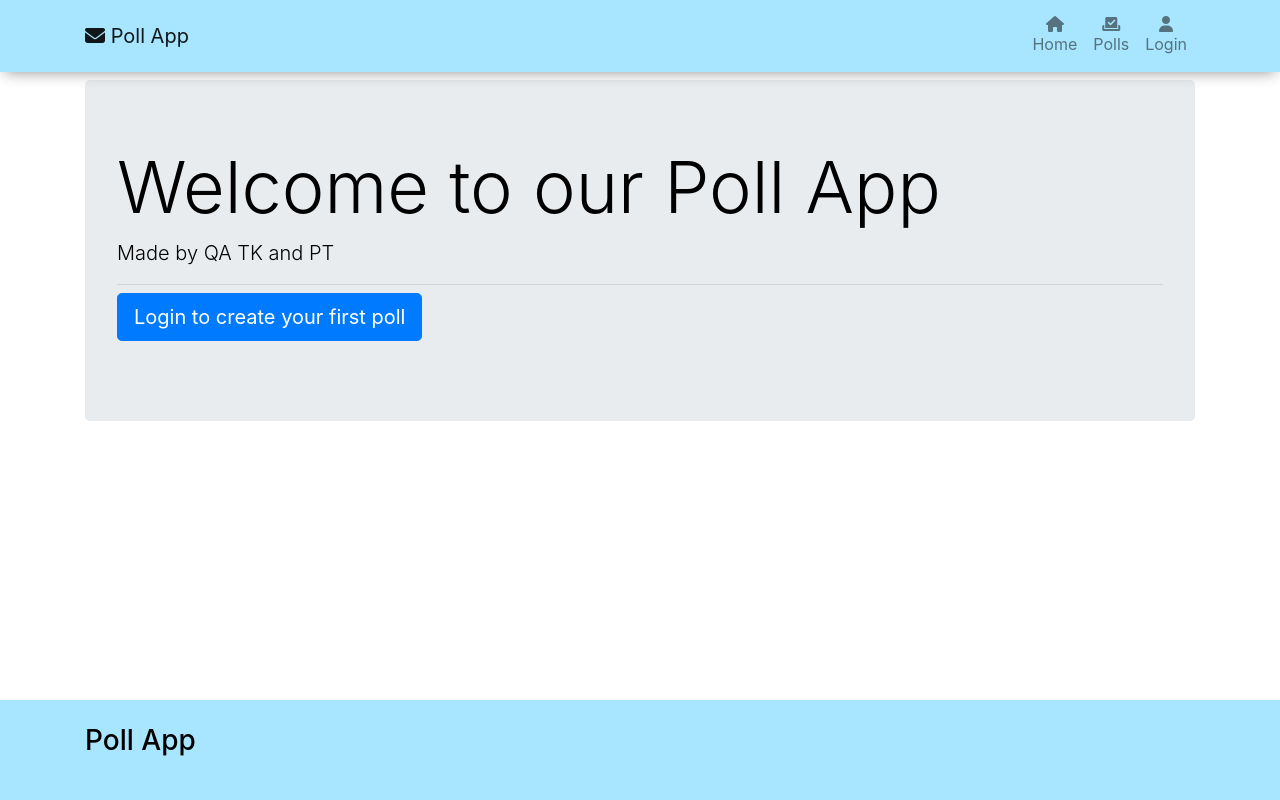
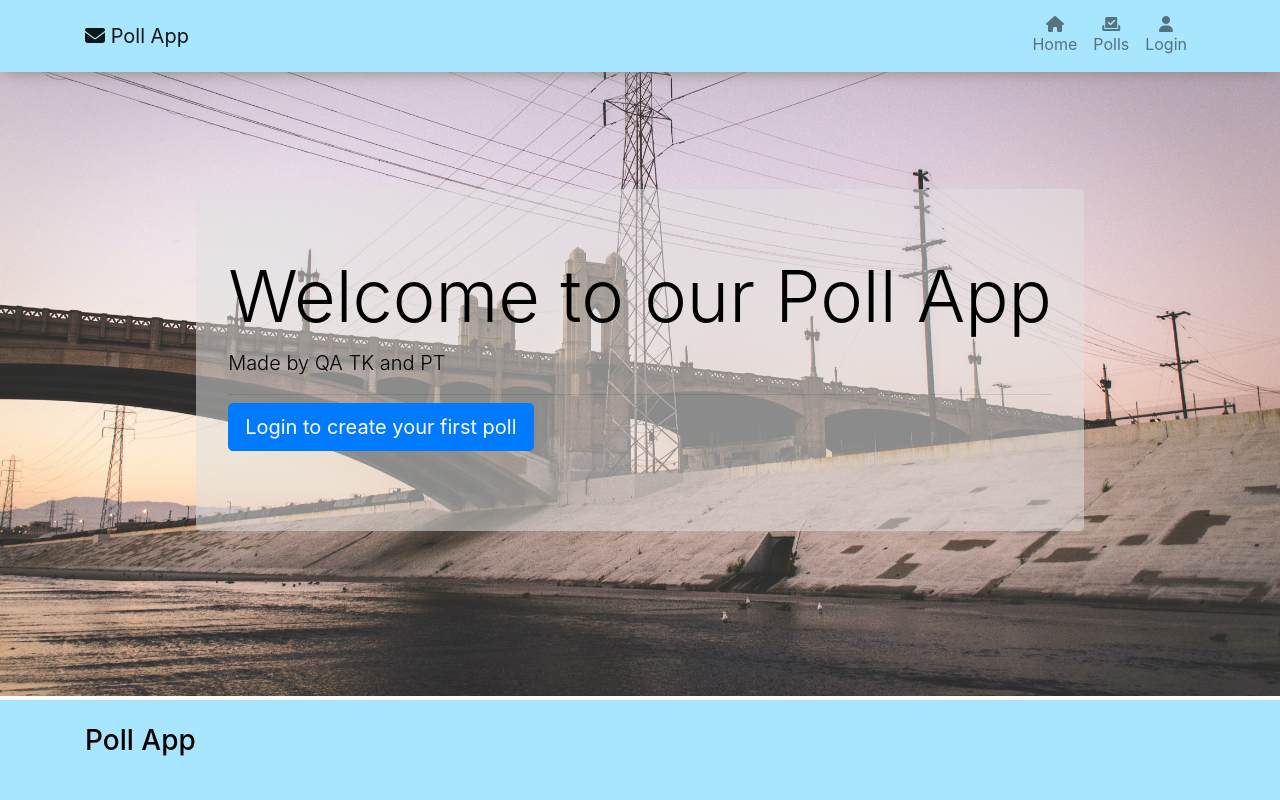
Before and after one commit to PollAppOrg/PollApp, a PHP site: page / in a window 1280 px wide. Run offline with PHP 8.4, Linux system fonts and the light colour scheme; some libraries are stand-ins or nearby versions.

Commit message:
UI_update2

```diff
--- a/core/init.php
+++ b/core/init.php
@@ -1,4 +1,5 @@
 <?php
+ob_start();
 // start session
 session_start();
 if(!isset($_SESSION['logged_in'])) {
--- a/core/web.php
+++ b/core/web.php
@@ -22,6 +22,9 @@ Router::get("poll/get/{id}", function($id) {
     } else {
         include "views/inc/login_redirect.php";
     }
+});
+Router::get("user/signup", function() {
+    include "views/sign_up.php";
 });
 
 Router::get("poll/create", function() {
--- a/css/style.css
+++ b/css/style.css
@@ -17,3 +17,25 @@ footer {
   bottom: 0;
   width: 100%;
 }
+.home {
+  background-image: url("./public/images/landing_page.jpg");
+  position: fixed;
+  background-position: center;
+  background-size: cover;
+  height: 80vh;
+  width: 100vw;
+}
+.opacity {
+  background-color: rgba(225, 225, 225, 0.527);
+  background-blend-mode: overlay;
+}
+
+@media only screen and (max-width: 991px) {
+  .navbar-nav {
+    display: flex;
+    flex-direction: column;
+    justify-content: center;
+    align-items: center;
+    font-size: 25px;
+  }
+}
--- a/views/home.php
+++ b/views/home.php
@@ -1,13 +1,13 @@
 <?php include "inc/head.php" ?>
-<div class="container">
-    <div class="jumbotron mt-4">
+<div class="home d-flex align-items-center justify-content-center">
+    <div class="jumbotron opacity">
         <h1 class="display-3">Welcome to our Poll App</h1>
         <p class="lead">Made by QA TK and PT</p>
         <hr class="my-2">
         <p class="lead">
             <?php if($_SESSION['logged_in']): ?>
-            <a class="btn btn-primary btn-lg mr-3" href="<?=ROOT?>poll/create" role="button">Create your new poll</a>
-            <a class="btn btn-warning btn-lg" href="<?=ROOT?>poll" role="button">Vote now!</a>
+            <a class="btn btn-primary btn-lg mr-3 mt-3" href="<?=ROOT?>poll/create" role="button">Create your new poll</a>
+            <a class="btn btn-warning btn-lg mt-3" href="<?=ROOT?>poll" role="button">Vote now!</a>
             <?php else: ?>
             <a class="btn btn-primary btn-lg" href="<?=ROOT?>login" role="button">Login to create your first poll</a>
             <?php endif; ?>
--- a/views/inc/head.php
+++ b/views/inc/head.php
@@ -27,30 +27,30 @@
         </button>
         <div id="my-nav" class="collapse navbar-collapse">
             <ul class="navbar-nav ml-auto">
-                <li class="nav-item ">
+                <li class="nav-item d-flex align-items-center">
                     <a class="nav-link" href="<?= ROOT ?>">
                     <i class="fa-solid fa-house d-flex justify-content-center"></i>
                     Home<span class="sr-only">(current)</span></a>
                 </li>
-                <li class="nav-item">
+                <li class="nav-item d-flex align-items-center ">
 
                     <a class="nav-link" href="<?= ROOT . "poll" ?>">
                     <i class="fa-solid fa-check-to-slot d-flex justify-content-center"></i>
                     Polls<span class="sr-only">(current)</span></a>
                 </li>
             <?php if($_SESSION['logged_in'] == true): ?>
-                </li>
+                <li class="nav-item d-flex align-items-center ">
                     <a class="nav-link" href="<?=ROOT?>user"><i class="fa fa-user-circle d-flex justify-content-center" aria-hidden="true"></i> <?= $_SESSION['username'];?><span class="sr-only">(current)</span></a>
                 </li>
 
-                </li>
+                <li class="nav-item d-flex align-items-center ">
                     <a class="nav-link" href="<?=ROOT. "poll/create"?>"><i class="fa-solid fa-plus d-flex justify-content-center"></i>Create Poll<span class="sr-only">(current)</span></a>
                 </li>
-                </li>
+                <li class="nav-item d-flex align-items-center ">
                     <a class="nav-link" href="<?=ROOT?>user/logout"> <i class="fa-solid fa-right-from-bracket  d-flex justify-content-center"></i>Logout<span class="sr-only">(current)</span></a>
                 </li>
             <?php else: ?>
-                </li>
+                <li class="nav-item d-flex align-items-center ">
                     <a class="nav-link" href="<?=ROOT?>user/login"><i class="fa fa-user d-flex justify-content-center" aria-hidden="true"></i> Login<span class="sr-only">(current)</span></a>
                 </li>
             <?php endif; ?>
```
Also changed, not shown: views/login.php (+8 -46 lines), views/sign_up.php (added, +49 -0 lines), public/images/landing_page.jpg (added).
